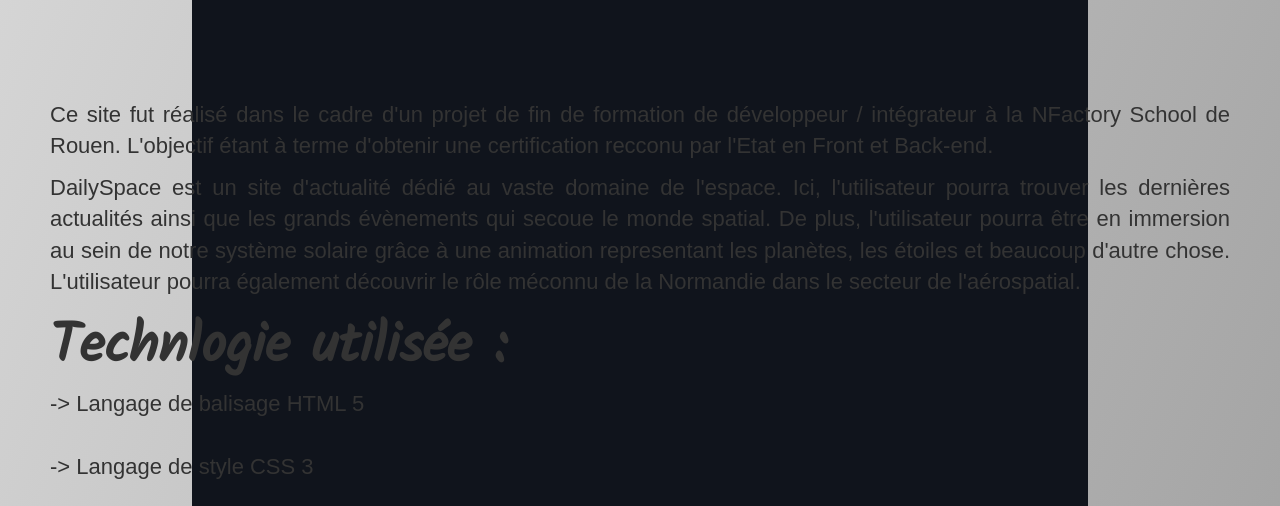
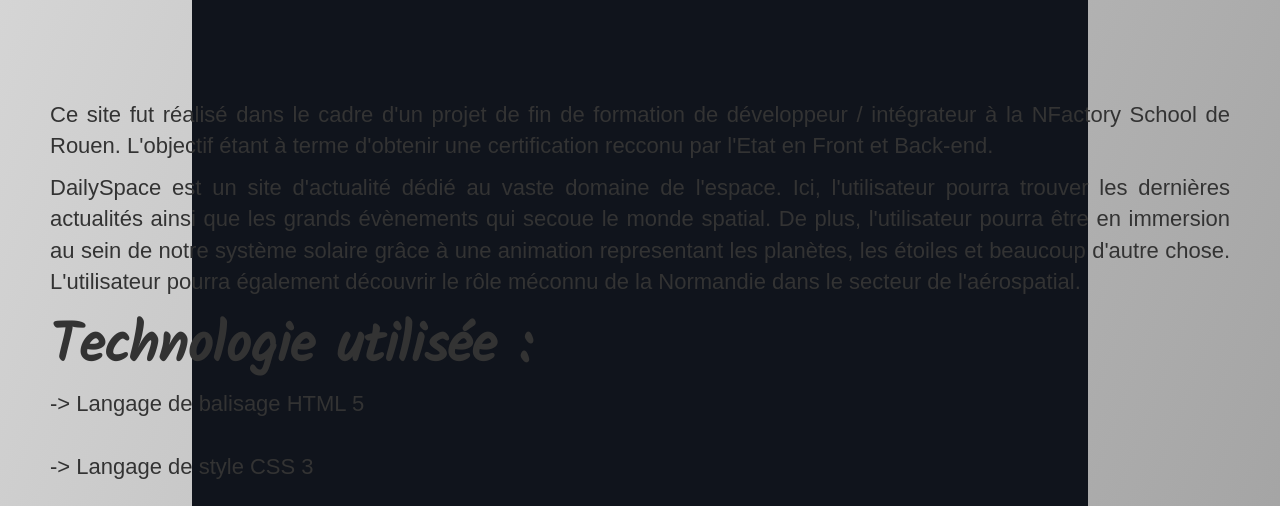
Before and after one commit to Joffreynf76/dailySpace2, a Symfony app: template templates/index/index.html.twig in a window 1280 px wide. Shown: the part 801-1307 px from the top of the page. Run offline with Twig, Linux system fonts and the light colour scheme; the template is opened without the code that fills it, so the values that code supplies are empty; some libraries are stand-ins or nearby versions.

Commit message:
projet fini

```diff
--- a/templates/index/index.html.twig
+++ b/templates/index/index.html.twig
@@ -30,7 +30,7 @@
     être en immersion au sein de notre système solaire grâce à une animation representant les planètes, les étoiles et beaucoup d'autre
     chose. L'utilisateur pourra également découvrir le rôle méconnu de la Normandie dans le secteur de l'aérospatial.
 </p>
-        <p><h3>Technlogie utilisée :</h3></p>
+        <p><h3>Technologie utilisée :</h3></p>
         <p><ul>
             <li>-> Langage de balisage HTML 5</li><br>
             <br>
```
